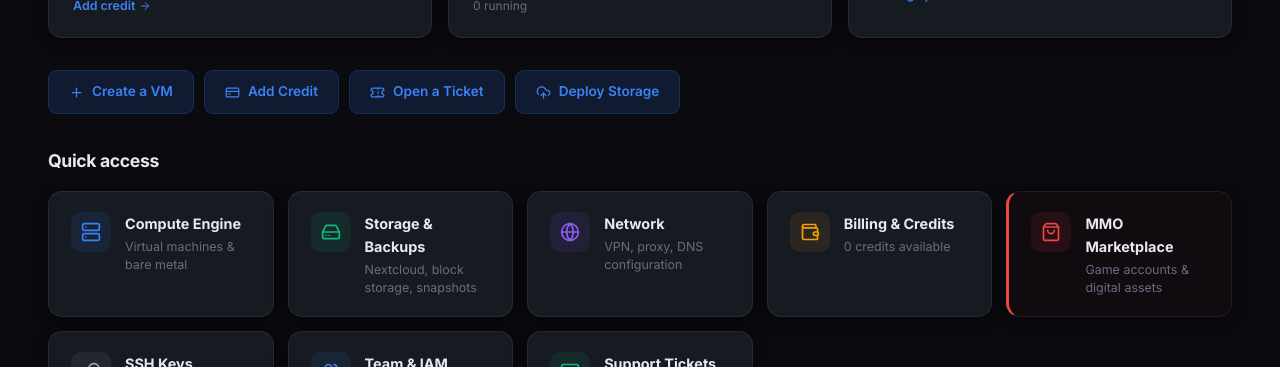
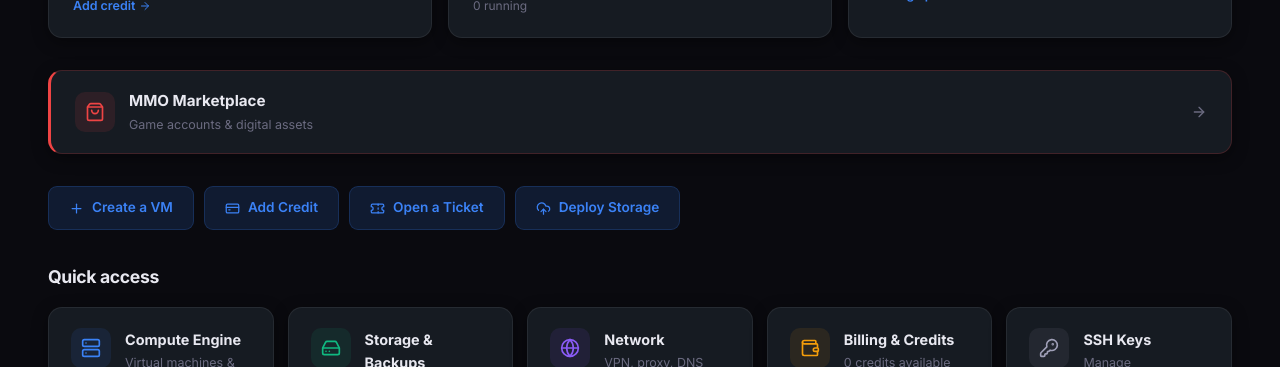
Before and after one commit to PTHyperdrive/Portfolio, a Next.js app: page /dashboard in a window 1280 px wide. Shown: the part 321-688 px from the top of the page. Built offline with nearby package versions, Linux system fonts and the light colour scheme; no server answers.

Commit message:
feat: move MMO Marketplace to dashboard banner, center account settings layout, and update sidebar profile navigation

```diff
--- a/src/app/account-settings/page.tsx
+++ b/src/app/account-settings/page.tsx
@@ -7,5 +7,9 @@ import AccountSettingsView from "@/components/AccountSettingsView";
  * Rendered when navigating from Console Hub or non-sidebar contexts.
  */
 export default function AccountSettingsPage() {
-    return <AccountSettingsView />;
+    return (
+        <div style={{ maxWidth: 800, margin: "0 auto" }}>
+            <AccountSettingsView />
+        </div>
+    );
 }
--- a/src/app/dashboard/page.tsx
+++ b/src/app/dashboard/page.tsx
@@ -111,7 +111,6 @@ export default function ConsoleHubPage() {
         { label: "Storage & Backups", description: "Nextcloud, block storage, snapshots", Icon: HardDrive, href: "/dashboard/storage", color: t.statusSuccess },
         { label: "Network", description: "VPN, proxy, DNS configuration", Icon: Globe, href: "/dashboard/networks", color: t.accentSecondary },
         { label: "Billing & Credits", description: `${globalCredits.toLocaleString()} credits available`, Icon: Wallet, href: "/dashboard/billing", color: t.statusWarning },
-        { label: "MMO Marketplace", description: "Game accounts & digital assets", Icon: ShoppingBag, href: "/mmo", color: t.statusError },
         { label: "SSH Keys", description: "Manage authentication keys", Icon: KeyRound, href: "/dashboard/ssh", color: t.textSecondary },
         { label: "Team & IAM", description: "Members, roles, audit log", Icon: Users, href: "/dashboard/team", color: t.accentPrimary },
         { label: "Support Tickets", description: "Get help from NRSP Cloud", Icon: MessageSquare, href: "/dashboard/tickets", color: t.statusSuccess },
@@ -311,6 +310,50 @@ export default function ConsoleHubPage() {
                 </div>
             </div>
 
+            {/* ─── MMO Marketplace Banner ─── */}
+            <Link
+                href="/mmo"
+                id="mmo-marketplace-banner"
+                style={{
+                    display: "flex", alignItems: "center", justifyContent: "space-between",
+                    padding: "18px 24px", marginBottom: 32,
+                    borderRadius: t.cardRadius,
+                    background: t.bgCard,
+                    border: `1px solid ${t.statusError}33`,
+                    borderLeft: `3px solid ${t.statusError}`,
+                    boxShadow: t.shadow,
+                    textDecoration: "none",
+                    transition: "all 0.15s",
+                }}
+                onMouseEnter={e => {
+                    e.currentTarget.style.borderLeftColor = t.statusError;
+                    e.currentTarget.style.background = t.bgCardHover;
+                }}
+                onMouseLeave={e => {
+                    e.currentTarget.style.borderLeftColor = t.statusError;
+                    e.currentTarget.style.background = t.bgCard;
+                }}
+            >
+                <div style={{ display: "flex", alignItems: "center", gap: 14 }}>
+                    <div style={{
+                        width: 40, height: 40, borderRadius: t.isMono ? 6 : 10,
+                        background: `${t.statusError}1a`,
+                        display: "flex", alignItems: "center", justifyContent: "center",
+                    }}>
+                        <ShoppingBag style={{ width: 20, height: 20, color: t.statusError }} />
+                    </div>
+                    <div>
+                        <p style={{ fontSize: "0.95rem", fontWeight: 700, color: t.textPrimary }}>
+                            MMO Marketplace
+                        </p>
+                        <p style={{ fontSize: "0.78rem", color: t.textMuted, marginTop: 2 }}>
+                            Game accounts & digital assets
+                        </p>
+                    </div>
+                </div>
+                <ArrowRight style={{ width: 16, height: 16, color: t.textMuted }} />
+            </Link>
+
             {/* ─── Quick Actions ─── */}
             <div style={{ marginBottom: 36 }}>
                 <div style={{ display: "flex", flexWrap: "wrap", gap: 10 }}>
--- a/src/components/layout/Sidebar.tsx
+++ b/src/components/layout/Sidebar.tsx
@@ -3,7 +3,7 @@
 import { useState, useEffect, useCallback } from "react";
 import Link from "next/link";
 import Image from "next/image";
-import { usePathname } from "next/navigation";
+import { usePathname, useRouter } from "next/navigation";
 import { useSession, signOut } from "next-auth/react";
 import {
     LayoutGrid, Server, Gamepad2, Cloud, Key, Globe, Settings as SettingsIcon,
@@ -77,6 +77,7 @@ const SIDEBAR_STRUCTURE: NavGroup[] = [
 
 export default function Sidebar() {
     const pathname = usePathname();
+    const router = useRouter();
     const { data: session } = useSession();
     const t = useThemeTokens();
     const [expanded, setExpanded] = useState<Record<string, boolean>>({ Compute: true });
@@ -330,12 +331,15 @@ export default function Sidebar() {
                 borderTop: `1px solid ${t.borderPrimary}`,
                 display: "flex", alignItems: "center", gap: "12px",
             }}>
-                <Link
-                    href="/dashboard/settings"
+                <div
                     id="sidebar-profile-link"
+                    role="button"
+                    tabIndex={0}
+                    onClick={() => router.push("/dashboard/settings")}
+                    onKeyDown={e => { if (e.key === "Enter") router.push("/dashboard/settings"); }}
                     style={{
                         display: "flex", alignItems: "center", gap: 12,
-                        flex: 1, overflow: "hidden", textDecoration: "none",
+                        flex: 1, overflow: "hidden", cursor: "pointer",
                         borderRadius: 8, padding: "4px 6px", margin: "-4px -6px",
                         transition: "background 0.15s",
                     }}
@@ -359,7 +363,7 @@ export default function Sidebar() {
                             {session?.user?.email || "Not signed in"}
                         </p>
                     </div>
-                </Link>
+                </div>
                 <button
                     onClick={() => signOut({ callbackUrl: "/" })}
                     title="Log out"
```
